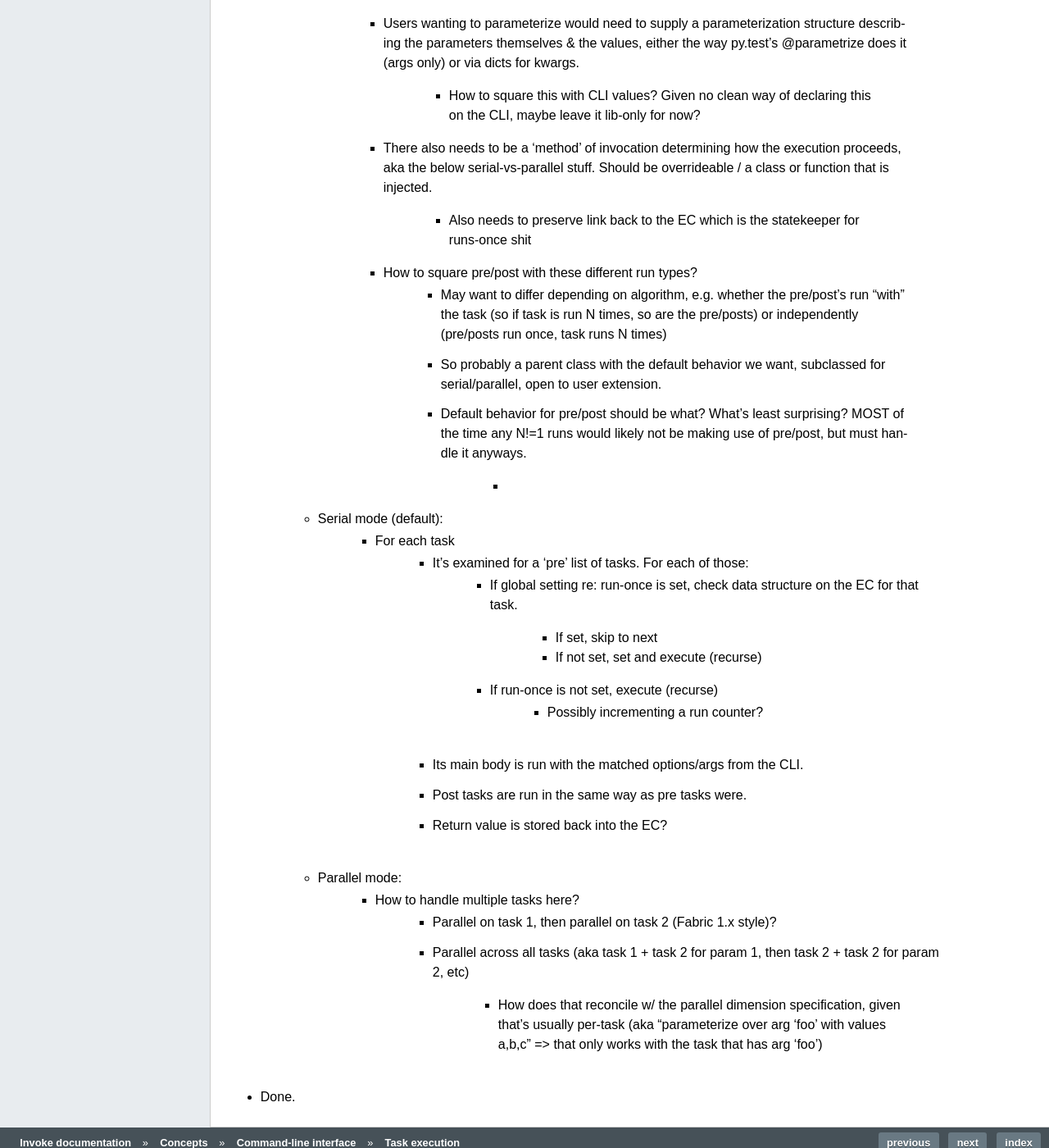
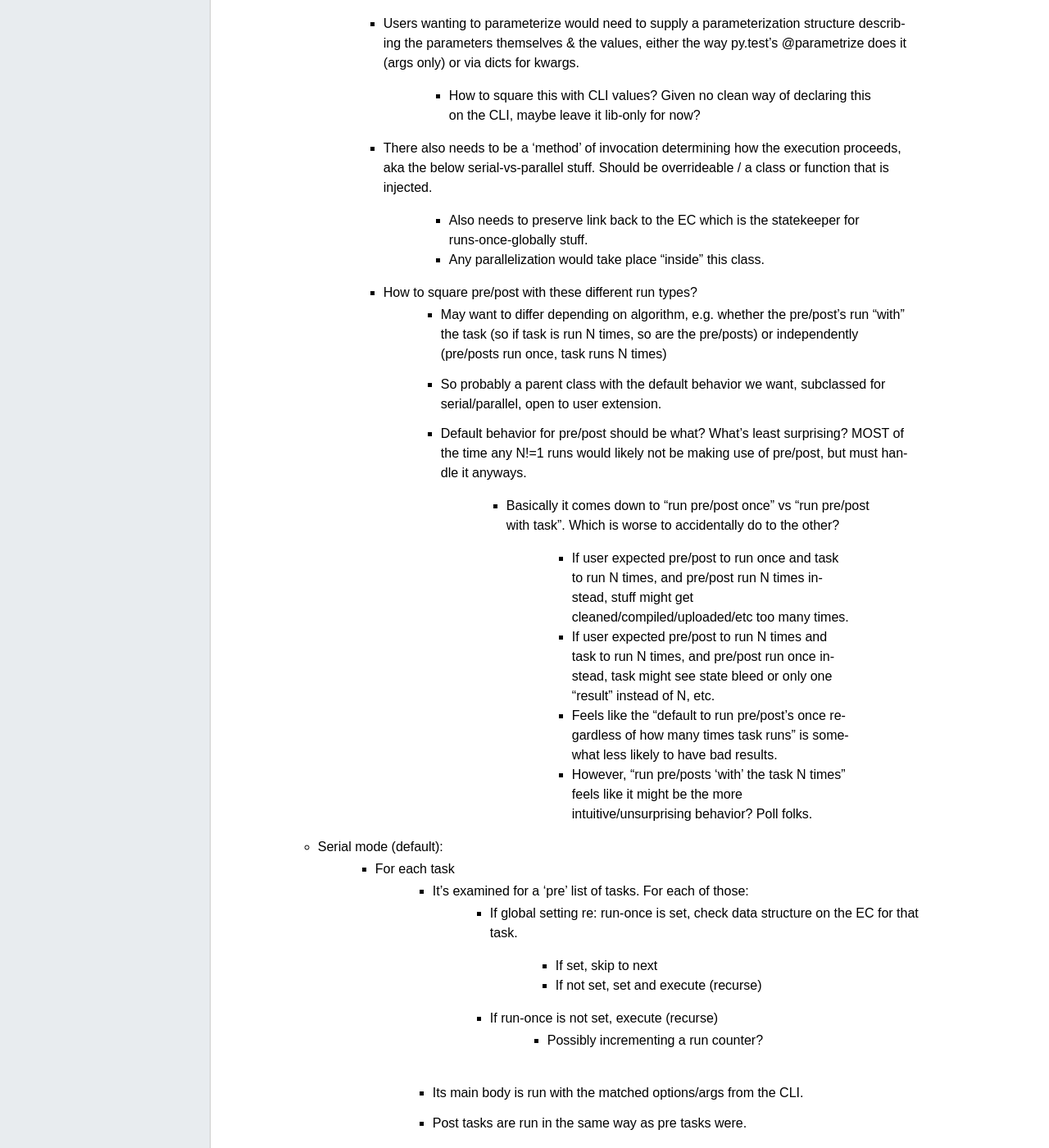
Before and after one commit to pyinvoke/invoke, a Sphinx documentation site: the page built from docs/concepts/cli/execution.rst, in a window 1280 px wide and 1400 px high, scrolled down 529 px. Shown: the whole window at 82% size. Built offline with Sphinx 7.4.7, drawn with Linux system fonts in a browser that asks for light colours; some of the changed text lies outside the part shown.

Commit message:
EVEN MOAR

```diff
--- a/docs/concepts/cli/execution.rst
+++ b/docs/concepts/cli/execution.rst
@@ -30,7 +30,8 @@
           execution proceeds, aka the below serial-vs-parallel stuff. Should be
           overrideable / a class or function that is injected.
             * Also needs to preserve link back to the EC which is the
-              statekeeper for runs-once shit
+              statekeeper for runs-once-globally stuff.
+            * Any parallelization would take place "inside" this class.
         * How to square pre/post with these different run types?
             * May want to differ depending on algorithm, e.g. whether the
               pre/post's run "with" the task (so if task is run N times, so are
@@ -41,7 +42,21 @@
             * Default behavior for pre/post should be what? What's least
               surprising? MOST of the time any N!=1 runs would likely not be
               making use of pre/post, but must handle it anyways.
-                *
+                * Basically it comes down to "run pre/post once" vs "run
+                  pre/post with task". Which is worse to accidentally do to the
+                  other?
+                    * If user expected pre/post to run once and task to run N
+                      times, and pre/post run N times instead, stuff might get
+                      cleaned/compiled/uploaded/etc too many times.
+                    * If user expected pre/post to run N times and task to run
+                      N times, and pre/post run once instead, task might see
+                      state bleed or only one "result" instead of N, etc.
+                    * Feels like the "default to run pre/post's once regardless
+                      of how many times task runs" is somewhat less likely to
+                      have bad results.
+                    * However, "run pre/posts 'with' the task N times" feels
+                      like it might be the more intuitive/unsurprising
+                      behavior? Poll folks.
     * Serial mode (default):
         * For each task
             * It's examined for a 'pre' list of tasks. For each of those:
@@ -64,3 +79,15 @@
                   "parameterize over arg 'foo' with values a,b,c" => that only
                   works with the task that has arg 'foo')
 * Done.
+
+More pre/post run crap:
+
+* What does "runs once" really mean? Does it just mean that a given task's call
+  chain, when expanded, shouldn't run any task >1 time? Or does this extend
+  across the entire run of N tasks?
+    * E.g. that 1st case is: 'invoke foo', foo has prereq on bar and biz, bar
+      also has prereq on biz. "runs once" means biz only gets run one time, and
+      this is easy to do because once we expand everything out we can dedupe.
+    * 2nd case is 'invoke foo bar', foo has prereq on (why not) bar. How many
+      times does bar run? What if foo and bar both had prereqs on biz (but foo
+      no longer depends on bar) -- should biz run 2x here or 1x?
```
